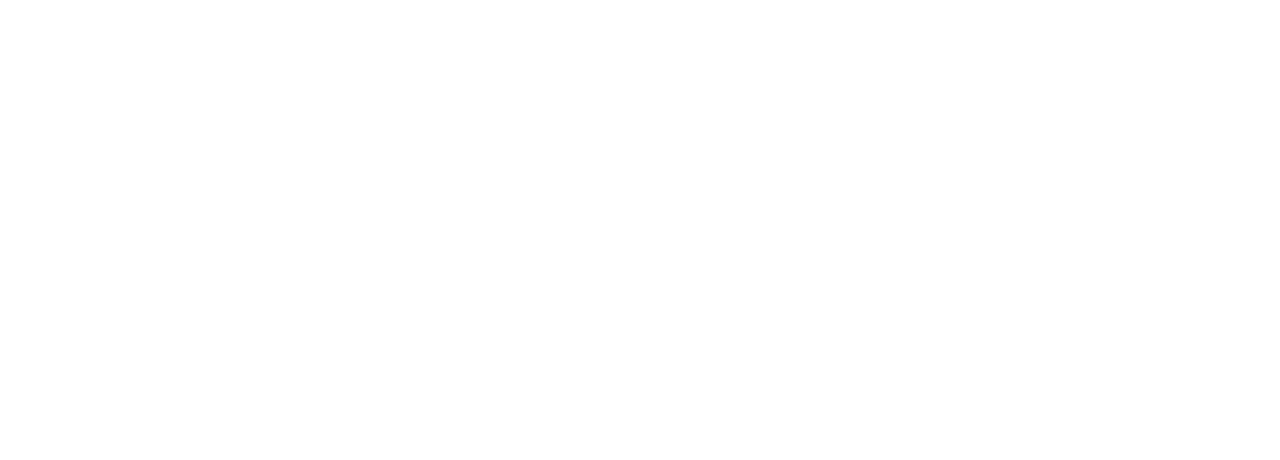
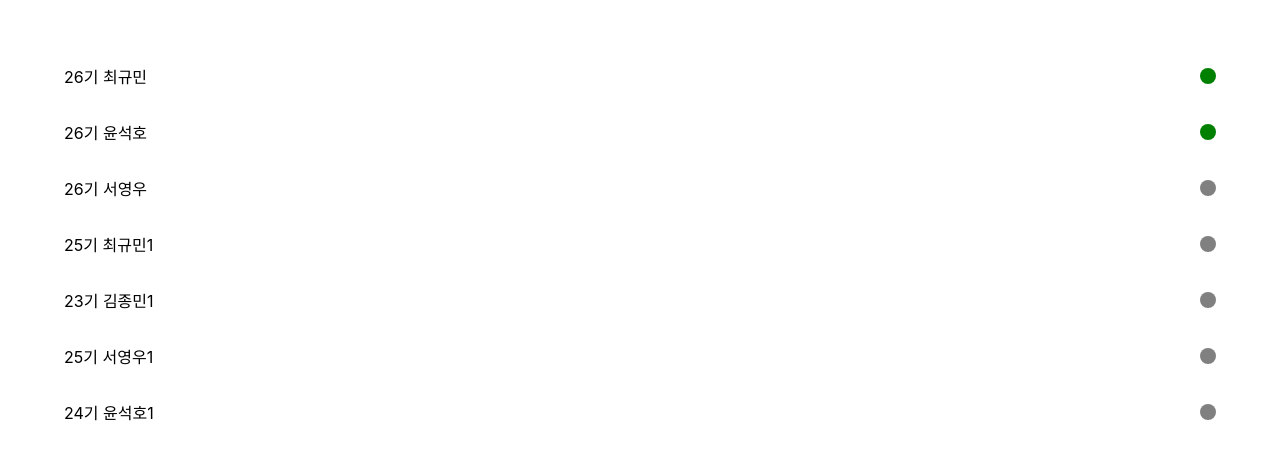
Before and after one commit to JNU-econovation/Whoz-in-FE, a React (Create React App) app: page /main in a window 1280 px wide. Before the commit this address had no page. Shown: the top 460 px of the page. Built offline with nearby package versions, Linux system fonts and the light colour scheme.

Commit message:
feat: 메인페이지 멤버 리스트 구현

```diff
--- a/package.json
+++ b/package.json
@@ -3,6 +3,10 @@
     "version": "0.1.0",
     "private": true,
     "dependencies": {
+        "@emotion/react": "^11.13.3",
+        "@emotion/styled": "^11.13.0",
+        "@mui/material": "^6.1.5",
+        "@mui/styled-engine-sc": "^6.1.5",
         "@testing-library/jest-dom": "^5.17.0",
         "@testing-library/react": "^13.4.0",
         "@testing-library/user-event": "^13.5.0",
--- a/src/App.jsx
+++ b/src/App.jsx
@@ -2,6 +2,7 @@ import React from "react"
 import { BrowserRouter as Router, Routes, Route } from "react-router-dom"
 import Login from "./pages/login"
 import Join from "./pages/join"
+import Main from "./pages/main"
 
 const App = () => {
     return (
@@ -9,6 +10,7 @@ const App = () => {
             <Routes>
                 <Route path="/" element={<Login />} />
                 <Route path="/join" element={<Join />} />
+                <Route path="/main" element={<Main />} />
             </Routes>
         </Router>
     )
--- /dev/null
+++ b/src/components/MemberStatusList.jsx
@@ -0,0 +1,51 @@
+import React from "react";
+import styled from "styled-components";
+
+// 활동 상태 초록불
+const ActiveStatus = styled.div `
+  width: 1rem;
+  height: 1rem;
+  border-radius: 50%;
+  background-color: ${({ isActive }) => (isActive ? 'green' : 'gray')};
+  margin-left: auto;
+`;
+
+const ListContainer = styled.div`
+    display:flex ;
+    flex-direction: column;
+    gap: 2rem;
+    padding: 4rem;
+`;
+
+const MemberItem = styled.div`
+  display: flex;
+  align-items: center
+
+`;
+
+const MemberStatusList = ({members}) => {
+  // 동방에 있는 회원 / 나머지 회원 (+ 최근에 접속 안 한)
+  const nowActiveMembers = members.filter(member => member.isActive);
+  const recentActiveMembers = members
+  .filter(member => !member.isActive && member.lastActiveTime)
+  .sort((a, b) => new Date(b.lastActiveTime) - new Date(a.lastActiveTime));
+const otherMembers = members
+  .filter(member => !member.isActive && !member.lastActiveTime)
+  .sort((a, b) => a.name.localeCompare(b.name));
+
+// 최종 표시할 회원 목록
+const sortedMembers = [...nowActiveMembers, ...recentActiveMembers, ...otherMembers];
+
+return (
+  <ListContainer>
+    {sortedMembers.map((member, index) => (
+      <MemberItem key={index}>
+        {member.generation}기 {member.name}
+        <ActiveStatus isActive={member.isActive} />
+      </MemberItem>
+    ))}
+  </ListContainer>
+);
+};
+
+export default MemberStatusList;
--- a/src/components/StyledComponents/AuthStyles.jsx
+++ b/src/components/StyledComponents/AuthStyles.jsx
@@ -70,13 +70,12 @@ export const JoinButton = styled(Button)`
 
 export const BackButton = styled.button`
 position: absolute;
-top: 40px;
-left: 40px;
+top: 3rem;
+left: 1rem;
 display: flex;
 align-items: center;
 background-color: transparent;
 border: none;
-font-size: 16px;
 color: #7c7c7c;
 cursor: pointer;
 
--- /dev/null
+++ b/src/data/sampleData.jsx
@@ -0,0 +1,48 @@
+// 회원 리스트 더미데이터
+
+const members = [
+    {
+      name: "최규민",
+      generation: "26",
+      isActive: true,
+      lastActiveTime: null,
+    },
+    {
+      name: "윤석호",
+      generation: "26",
+      isActive: true,
+      lastActiveTime: null,
+    },
+    {
+      name: "서영우",
+      generation: "26",
+      isActive: false,
+      lastActiveTime: "2023-10-25T14:30:00",
+    },
+    {
+      name: "최규민1",
+      generation: "25",
+      isActive: false,
+      lastActiveTime: "2023-10-24T12:00:00",
+    },
+    {
+      name: "윤석호1",
+      generation: "24",
+      isActive: false,
+      lastActiveTime: null,
+    },
+    {
+      name: "김종민1",
+      generation: "23",
+      isActive: false,
+      lastActiveTime: "2023-10-20T09:15:00",
+    },
+    {
+      name: "서영우1",
+      generation: "25",
+      isActive: false,
+      lastActiveTime: null,
+    },
+  ];
+
+  export default members;
--- a/src/pages/login.jsx
+++ b/src/pages/login.jsx
@@ -12,6 +12,7 @@ const Login = () => {
         console.log("ID:", username)
         console.log("비밀번호:", password)
         // TODO: 로그인 성공 시 메인 페이지로 이동
+        navigate("/main")
     }
 
     const handleKakaoLogin = () => {
--- /dev/null
+++ b/src/pages/main.jsx
@@ -0,0 +1,14 @@
+import React from 'react';
+import ReactDOM from 'react-dom';
+import MemberStatusList from '../components/MemberStatusList';
+import members from '../data/sampleData'
+
+function Main() {
+  return (
+    <div>
+      <MemberStatusList members={members} />
+    </div>
+  );
+};
+
+export default Main;
```
Also changed, not shown: 1 other file (tests, documents, lock files or other folders).
